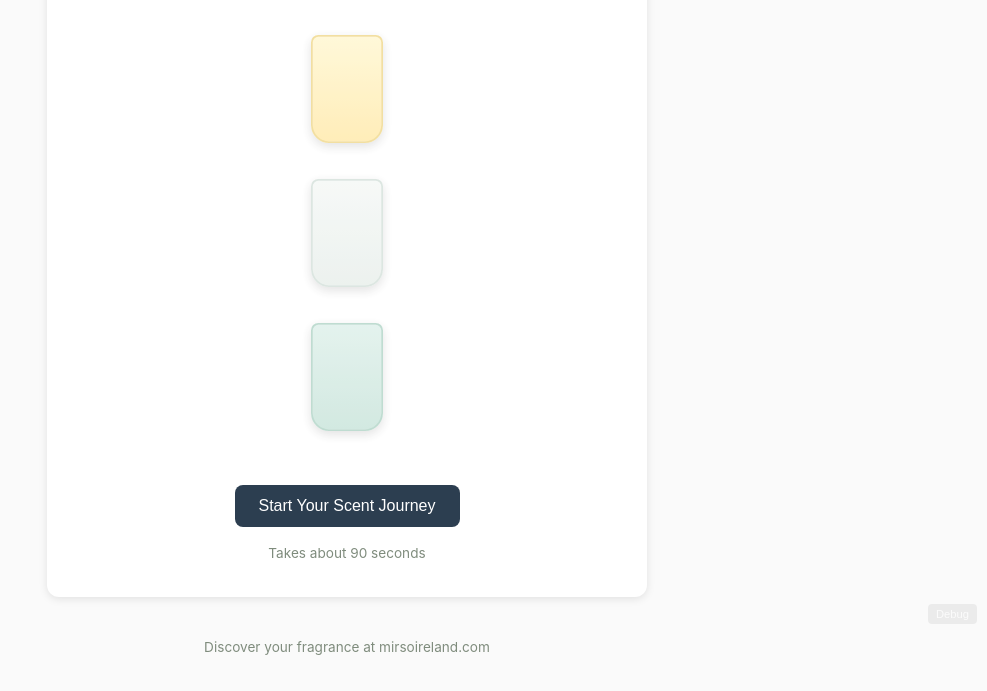
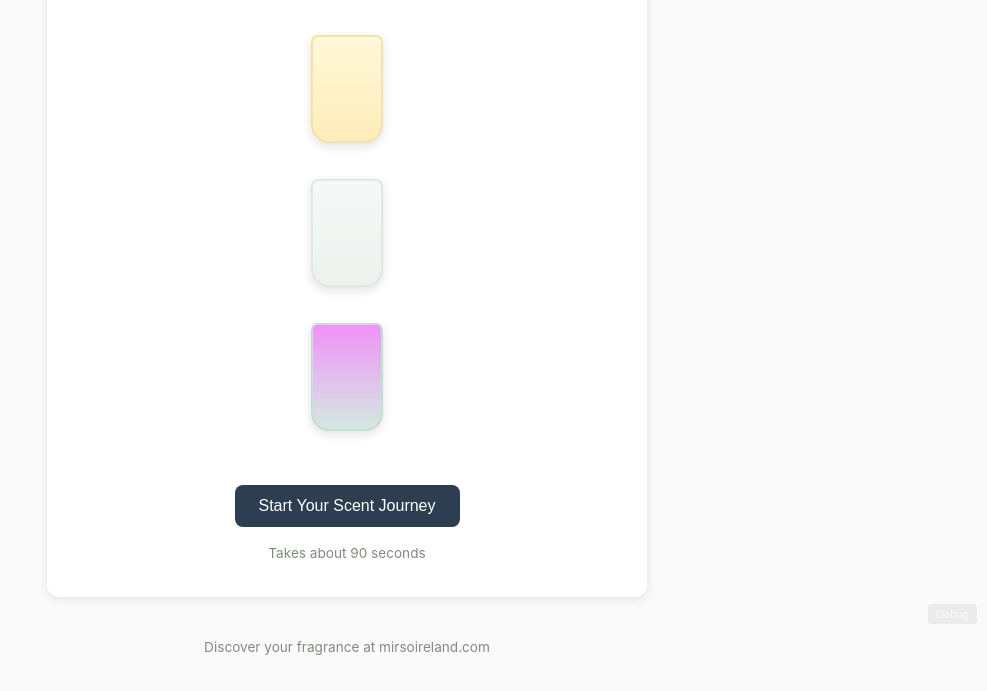
Before and after one commit to mirsoireland/Scent-quiz, a plain HTML site: page index.html in a window 1280 px wide. Shown: the part 166-857 px from the top of the page, without its empty margins (293-1280 px from the left). Drawn offline with Linux system fonts and the light colour scheme.

Commit message:
Update index.html

```diff
--- a/index.html
+++ b/index.html
@@ -91,7 +91,7 @@
 }
 
 .bottle-visual.citrus {
-  background: linear-gradient(180deg, #def0ea 0%, #c8e4da 100%);
+  background: linear-gradient(180deg, #d0e8 0%, #c8e4da 100%);
   border: 2px solid #b0d4c6;
 }
 
```
